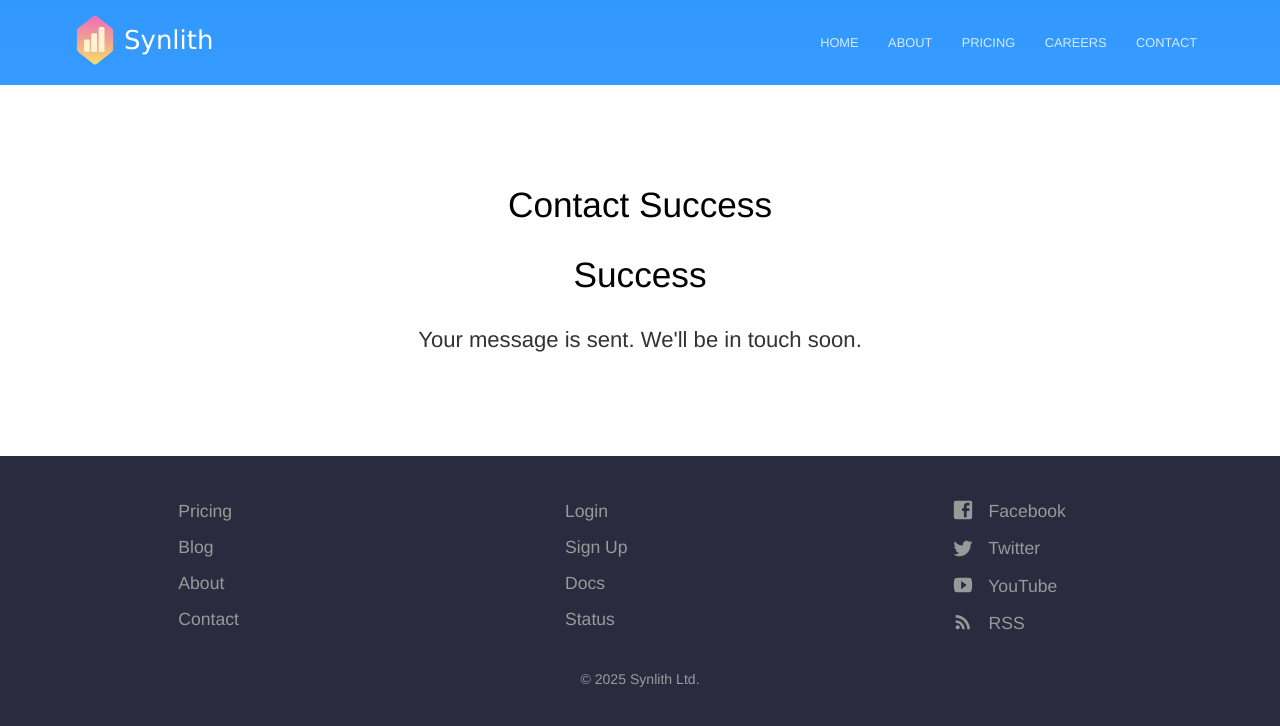
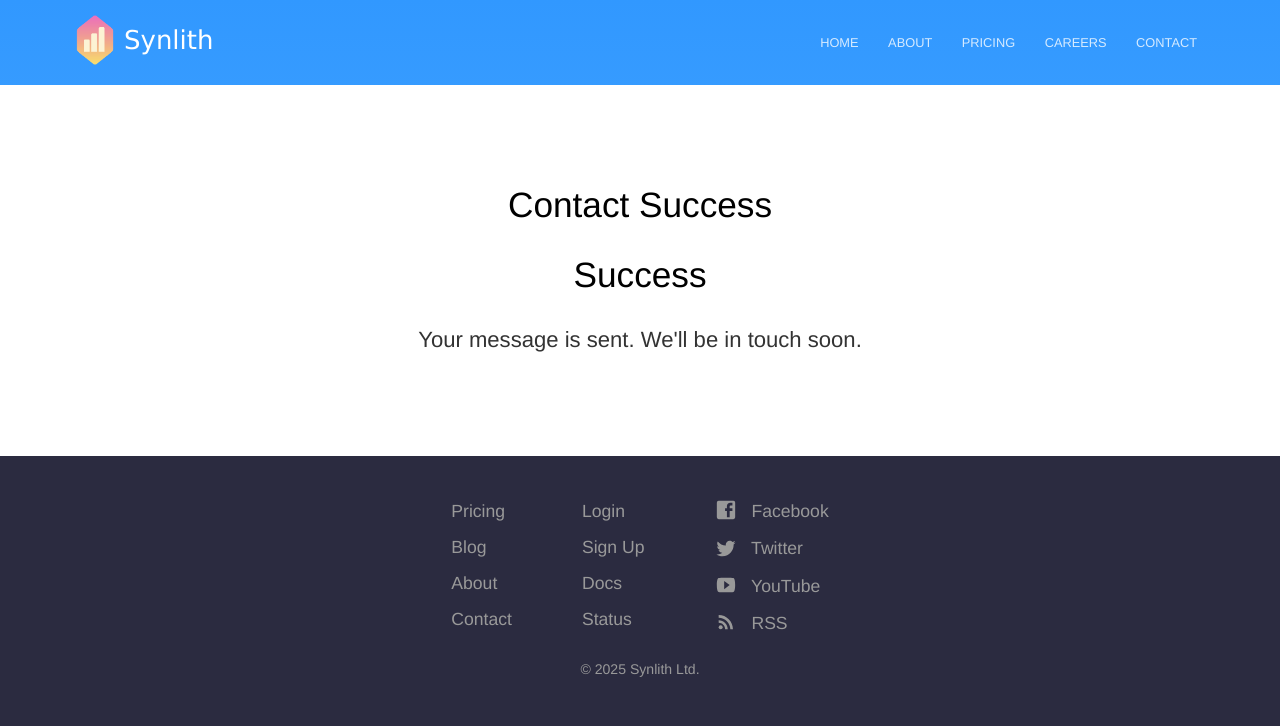
Before and after one commit to derpyjim/PRSyn, a Jekyll site: the page built from contact-success.html, in a window 1280 px wide. Shown: the top 726 px of the page. Built offline with Jekyll 4.4.1, drawn with Linux system fonts in a browser that asks for light colours.

Commit message:
Update footer.scss

```diff
--- a/_sass/footer.scss
+++ b/_sass/footer.scss
@@ -1,12 +1,7 @@
 .footer-links {
-	width: 100%;
+	width: auto;
 	margin: 10px;
 	padding: 0;
-
-	@media #{$tablet} {
-		-webkit-flex: 1 0 180px;
-		flex: 1 0 180px;
-	}
 
 	li {
 		list-style: none;
@@ -98,7 +93,9 @@ footer {
 	.footer-columns {
 		@extend %flexbox;
 		@include flex-flow(wrap);
-		margin: -10px -10px 10px -10px;
+		margin: -10px 10px 0 10px;
+        	justify-content: center;
+        	gap: 50px;
 	}
 
 	a {
```
